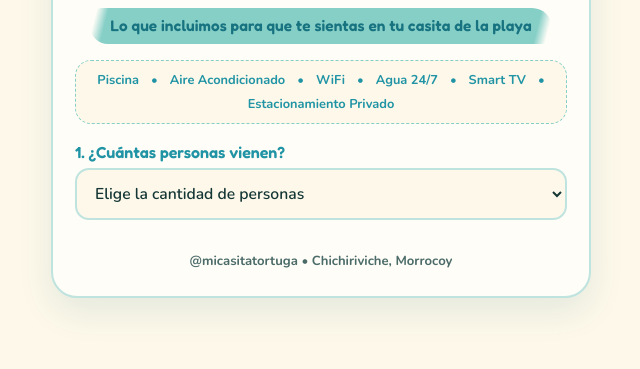
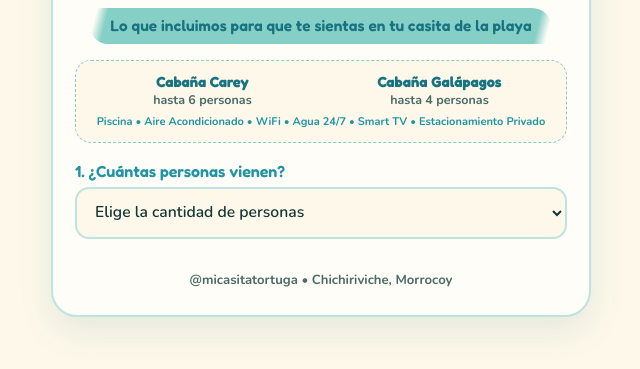
Before and after one commit to tortugamicasita-cloud/mi-casita-tortuga-reservas, a plain HTML site: page index.html in a window 1280 px wide. Shown: the part 279-648 px from the top of the page, without its empty margins (319-959 px from the left). Drawn offline with nearby package versions, Linux system fonts and the light colour scheme; no server answers.

Commit message:
Add files via upload

```diff
--- a/index.html
+++ b/index.html
@@ -115,18 +115,56 @@
     }
 
     .amenities-strip {
-      display: flex;
-      flex-wrap: wrap;
-      justify-content: center;
-      gap: 6px 12px;
-      font-size: 0.8rem;
-      font-weight: 700;
-      color: var(--teal-ink);
       background: var(--cream);
       border: 1.5px dashed var(--aqua);
       border-radius: 16px;
-      padding: 10px 12px;
+      padding: 12px 14px;
       margin-bottom: 18px;
+      text-align: center;
+    }
+
+    .cabanas-grid {
+      display: grid;
+      grid-template-columns: 1fr 1fr;
+      gap: 12px;
+      margin-bottom: 8px;
+    }
+
+    .cabana-item {
+      display: flex;
+      flex-direction: column;
+      align-items: center;
+      justify-content: center;
+      line-height: 1.25;
+    }
+
+    .cabana-name {
+      font-family: 'Fredoka', sans-serif;
+      font-size: 0.92rem;
+      font-weight: 700;
+      color: var(--teal-deep);
+    }
+
+    .cabana-capacity {
+      font-size: 0.78rem;
+      font-weight: 700;
+      color: var(--muted);
+    }
+
+    .amenities-line {
+      font-size: 0.69rem;
+      font-weight: 700;
+      color: var(--teal-ink);
+      white-space: nowrap;
+      overflow: hidden;
+      text-overflow: ellipsis;
+      line-height: 1.3;
+    }
+
+    @media (max-width: 460px) {
+      .amenities-line {
+        font-size: 0.61rem;
+      }
     }
 
     label {
@@ -534,17 +572,17 @@
       </div>
 
       <div class="amenities-strip">
-        <span>Piscina</span>
-        <span>•</span>
-        <span>Aire Acondicionado</span>
-        <span>•</span>
-        <span>WiFi</span>
-        <span>•</span>
-        <span>Agua 24/7</span>
-        <span>•</span>
-        <span>Smart TV</span>
-        <span>•</span>
-        <span>Estacionamiento Privado</span>
+        <div class="cabanas-grid">
+          <div class="cabana-item">
+            <span class="cabana-name">Cabaña Carey</span>
+            <span class="cabana-capacity">hasta 6 personas</span>
+          </div>
+          <div class="cabana-item">
+            <span class="cabana-name">Cabaña Galápagos</span>
+            <span class="cabana-capacity">hasta 4 personas</span>
+          </div>
+        </div>
+        <div class="amenities-line">Piscina • Aire Acondicionado • WiFi • Agua 24/7 • Smart TV • Estacionamiento Privado</div>
       </div>
 
       <label for="guestCount">1. ¿Cuántas personas vienen?</label>
```
